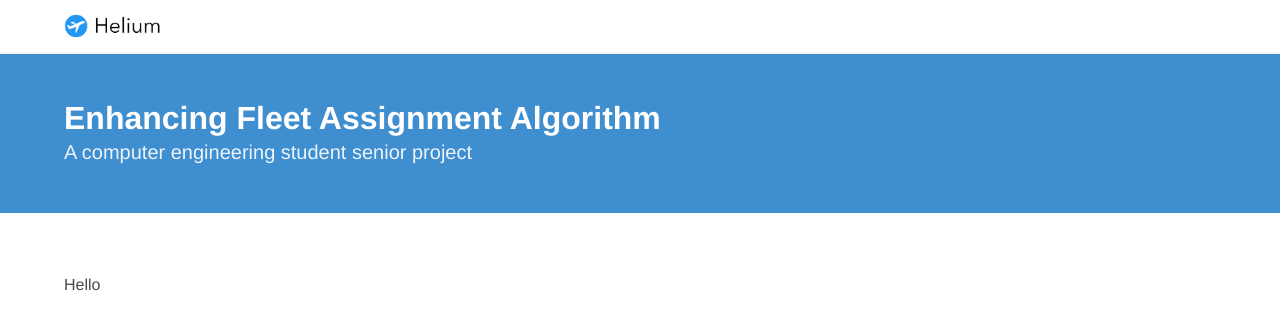
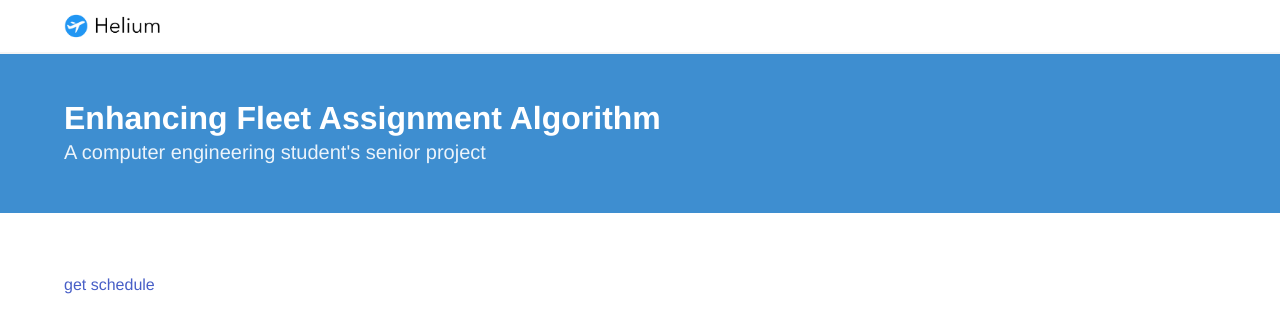
Before and after one commit to watcharaphat/enhancing-fleet-assignment-frontend, a Vue app: page /#/nav in a window 1280 px wide. Before the commit this address led to /#/. Shown: the top 332 px of the page. Built offline with nearby package versions, Linux system fonts and the light colour scheme.

Commit message:
add table for schedule

```diff
--- a/package.json
+++ b/package.json
@@ -11,6 +11,7 @@
     "build": "node build/build.js"
   },
   "dependencies": {
+    "axios": "^0.18.0",
     "bulma": "^0.7.1",
     "node-sass": "^4.8.3",
     "sass-loader": "^7.0.1",
--- a/src/components/FleetAssignment.vue
+++ /dev/null
@@ -1,9 +0,0 @@
-<template>
-  <div class="container">
-    Hello
-  </div>
-</template>
-
-<script>
-export default {};
-</script>
--- /dev/null
+++ b/src/components/fleet-assignment/FleetAssignment.vue
@@ -0,0 +1,24 @@
+<template>
+  <div class="container">
+    <div class="columns">
+      <div class="column is-3">
+        <schedule-option></schedule-option>
+      </div>
+      <div class="column is-9">
+        <flight-table></flight-table>
+      </div>
+    </div>
+  </div>
+</template>
+
+<script>
+import ScheduleOption from './ScheduleOption';
+import FlightTable from './FlightTable';
+
+export default {
+  components: {
+    ScheduleOption,
+    FlightTable,
+  },
+};
+</script>
--- /dev/null
+++ b/src/components/fleet-assignment/FlightTable.vue
@@ -0,0 +1,38 @@
+<template>
+  <div>
+    <table v-if="schedule" class="table is-striped is-hoverable">
+      <thead>
+        <tr>
+          <th>Flight</th>
+          <th>Equipment name</th>
+          <th>Origin code</th>
+          <th>Destination code</th>
+          <th>Departure time</th>
+          <th>Arrival time</th>
+          <th>Aircraft No.</th>
+        </tr>
+      </thead>
+      <tbody>
+        <tr v-for="(row, index) in schedule" v-bind:key="index">
+          <th>{{ row.flight }}</th>
+          <th>{{ row.equipmentName }}</th>
+          <th>{{ row.originCode }}</th>
+          <th>{{ row.destinationCode }}</th>
+          <th>{{ row.depTime }}</th>
+          <th>{{ row.arrTime }}</th>
+          <th>{{ row.aircraftNo }}</th>
+        </tr>
+      </tbody>
+    </table>
+  </div>
+</template>
+
+<script>
+export default {
+  computed: {
+    schedule() {
+      return this.$store.state.schedule;
+    },
+  },
+};
+</script>
--- /dev/null
+++ b/src/components/fleet-assignment/ScheduleOption.vue
@@ -0,0 +1,15 @@
+<template>
+  <div>
+    <a v-on:click="getSchedule">get schedule</a>
+  </div>
+</template>
+
+<script>
+export default {
+  methods: {
+    getSchedule() {
+      this.$store.commit('getFlightSchedule');
+    },
+  },
+};
+</script>
--- a/src/components/navbar/Hero.vue
+++ b/src/components/navbar/Hero.vue
@@ -6,7 +6,7 @@
           Enhancing Fleet Assignment Algorithm
         </h1>
         <h2 class="subtitle">
-          A computer engineering student senior project
+          A computer engineering student's senior project
         </h2>
       </div>
     </div>
--- a/src/main.js
+++ b/src/main.js
@@ -1,16 +1,28 @@
 // The Vue build version to load with the `import` command
 // (runtime-only or standalone) has been set in webpack.base.conf with an alias.
 import Vue from 'vue';
+import Vuex from 'vuex';
+import axios from 'axios';
 import App from './App';
 import router from './router';
+import store from './store';
 import './assets/sass/main.scss';
 
+Vue.use(Vuex);
 Vue.config.productionTip = false;
+
+// axios config
+axios.defaults.baseURL = 'http://watcharaphat.com:3000';
+// axios.defaults.headers = {
+//   'Access-Control-Allow-Origin': '*',
+//   'Allow-Control-Allow-Origin': '*',
+// };
 
 /* eslint-disable no-new */
 new Vue({
   el: '#app',
   router,
+  store,
   components: { App },
   template: '<App/>',
 });
--- a/src/router/index.js
+++ b/src/router/index.js
@@ -1,7 +1,7 @@
 import Vue from 'vue';
 import Router from 'vue-router';
 import Navbar from '@/components/navbar/Navbar';
-import FleetAssignment from '@/components/FleetAssignment';
+import FleetAssignment from '@/components/fleet-assignment/FleetAssignment';
 
 Vue.use(Router);
 
--- /dev/null
+++ b/src/store/index.js
@@ -0,0 +1,35 @@
+/* eslint-disable */
+import Vue from 'vue';
+import Vuex from 'vuex';
+import axios from 'axios';
+
+Vue.use(Vuex);
+
+export default new Vuex.Store({
+  state: {
+    schedule: null,
+  },
+  mutations: {
+    getFlightSchedule: async (state) => {
+      const url = '/flights';
+      const query = '?date=01-Jan-2017&airline=PG&algorithm=greedy';
+
+      const queryString = `${url}/${query}`;
+
+      let response;
+      try {
+        response = await axios.get(queryString);
+      } catch (error) {
+        console.error('Error on axios in mutations', error);
+      }
+
+      // axios.get(queryString).then((result) => {
+      //   console.log(result);
+      // }).catch((error) => {
+      //   console.error('Error on axios in mutations', error);
+      // });
+
+      state.schedule = response.data;
+    },
+  },
+});
```
Also changed, not shown: 1 other file (tests, documents, lock files or other folders).
